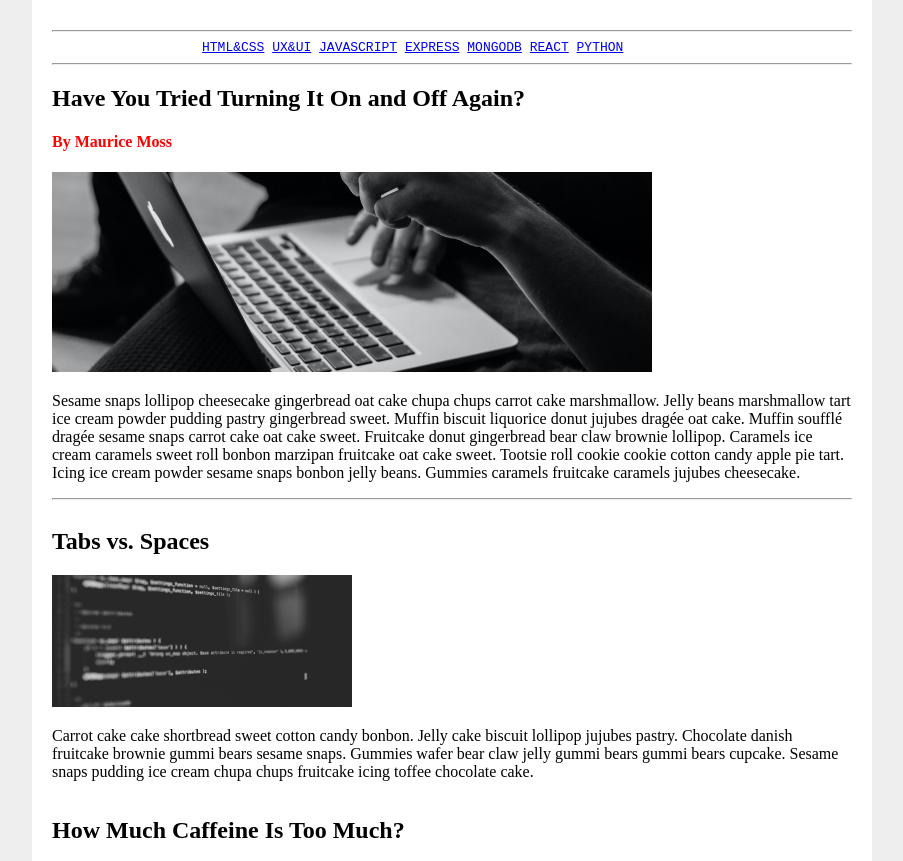
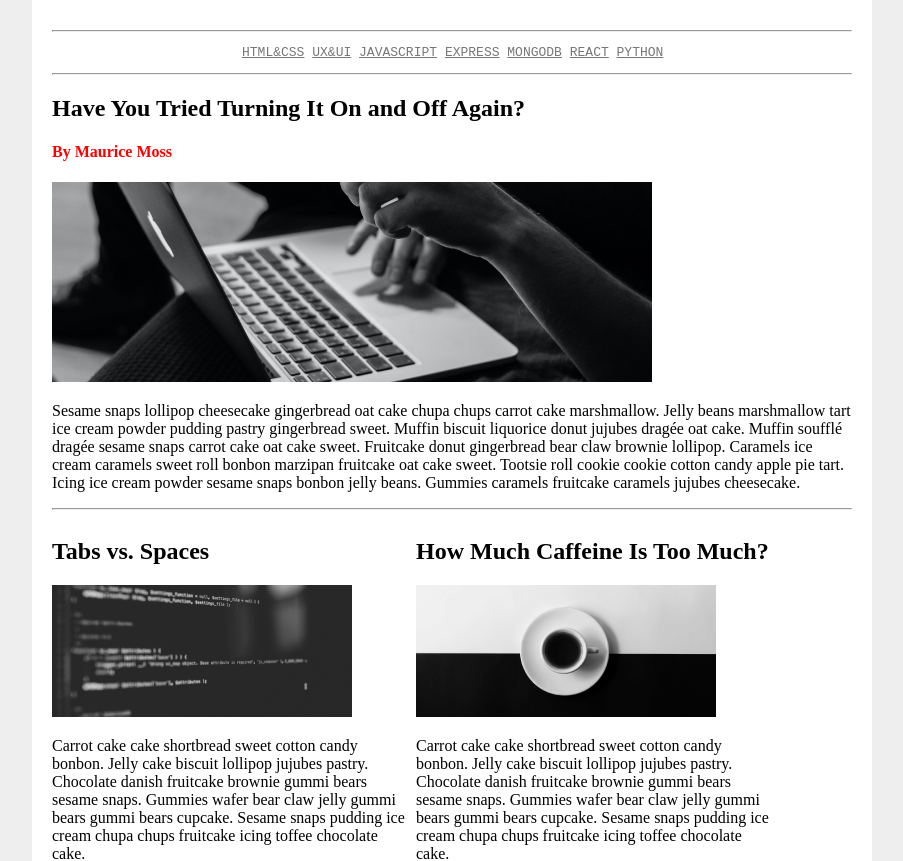
Before and after one commit to asingh19app/hackertimescss, a plain HTML site: page index.html in a window 1280 px wide. Shown: the part 141-1002 px from the top of the page, without its empty margins (188-1091 px from the left). Drawn offline with Linux system fonts and the light colour scheme.

Commit message:
added sticky to nav

```diff
--- a/index.html
+++ b/index.html
@@ -17,13 +17,16 @@
 
         <hr>
 <nav>
-    <span><a href= "#">HTML&CSS</a></span>
-    <span><a href= "#">UX&UI</a></span>
-    <span><a href= "#">JAVASCRIPT</a></span>
-    <span><a href= "#">EXPRESS</a></span>
-    <span><a href= "#">MONGODB</a></span>
-    <span><a href= "#">REACT</a></span>
-    <span><a href= "#">PYTHON</a></span>
+    <!-- make unordered list and used css get rid of bullet points -->
+    <ul>
+    <li><a href= "#">HTML&CSS</a></li>
+    <li><a href= "#">UX&UI</a></li>
+    <li><a href= "#">JAVASCRIPT</a></li>
+    <li><a href= "#">EXPRESS</a></li>
+    <li><a href= "#">MONGODB</a></li>
+    <li><a href= "#">REACT</a></li>
+    <li><a href= "#">PYTHON</a></li>
+</ul>
 </nav>
 <hr>
 
@@ -35,25 +38,29 @@
     <hr>
 
 
- <span>
+ <section>
      <h2>Tabs vs. Spaces</h2>
-     <div><img src="/assets/article-one.png" alt="first article page"></div>
-<div>
+    <img src="/assets/article-one.png" alt="first article page">
+
      <p>
         Carrot cake cake shortbread sweet cotton candy bonbon. Jelly cake biscuit lollipop jujubes pastry. Chocolate danish fruitcake brownie gummi bears sesame snaps. Gummies wafer bear claw jelly gummi bears gummi bears cupcake. Sesame snaps pudding ice cream chupa chups fruitcake icing toffee chocolate cake.
     </p>
-</div>
-</span>
 
-<span>
+</section>
+
+
+
+
+<section>
     <h2>How Much Caffeine Is Too Much?</h2>
-    <div><img src="/assets/article-two.png" alt="second article page"></div>
-<div>
+    <img src="/assets/article-two.png" alt="second article page">
+
      <p>
         Carrot cake cake shortbread sweet cotton candy bonbon. Jelly cake biscuit lollipop jujubes pastry. Chocolate danish fruitcake brownie gummi bears sesame snaps. Gummies wafer bear claw jelly gummi bears gummi bears cupcake. Sesame snaps pudding ice cream chupa chups fruitcake icing toffee chocolate cake.
     </p>
-</div>
-</span>
+
+</section>
+
 
 </main>
     </body>
--- a/main.css
+++ b/main.css
@@ -23,15 +23,28 @@ h1 {
 
 nav {
     font-family: monospace;
+    margin:0 150px;
+    position: sticky;
+    top: 10px;
+
+}
+
+a {
     color: #777;
-    margin:0 150px;
+}
+
+li {
+    list-style: none;
+    display: inline-block;
 }
 
 h4 {
     color: red;
 }
 
-span {
+section{
 
+    width: 45%;
     display: inline-block;
+
 }
```
